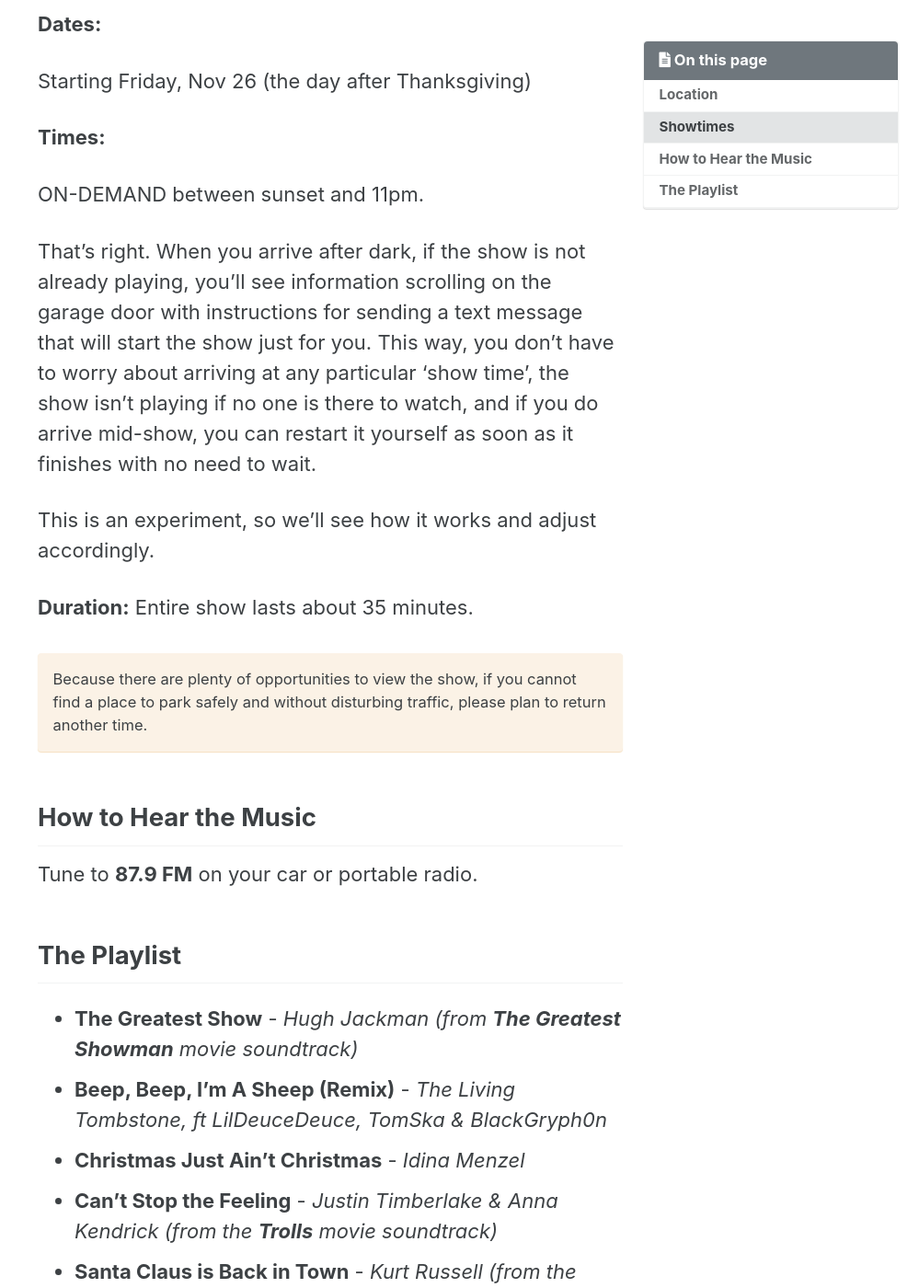
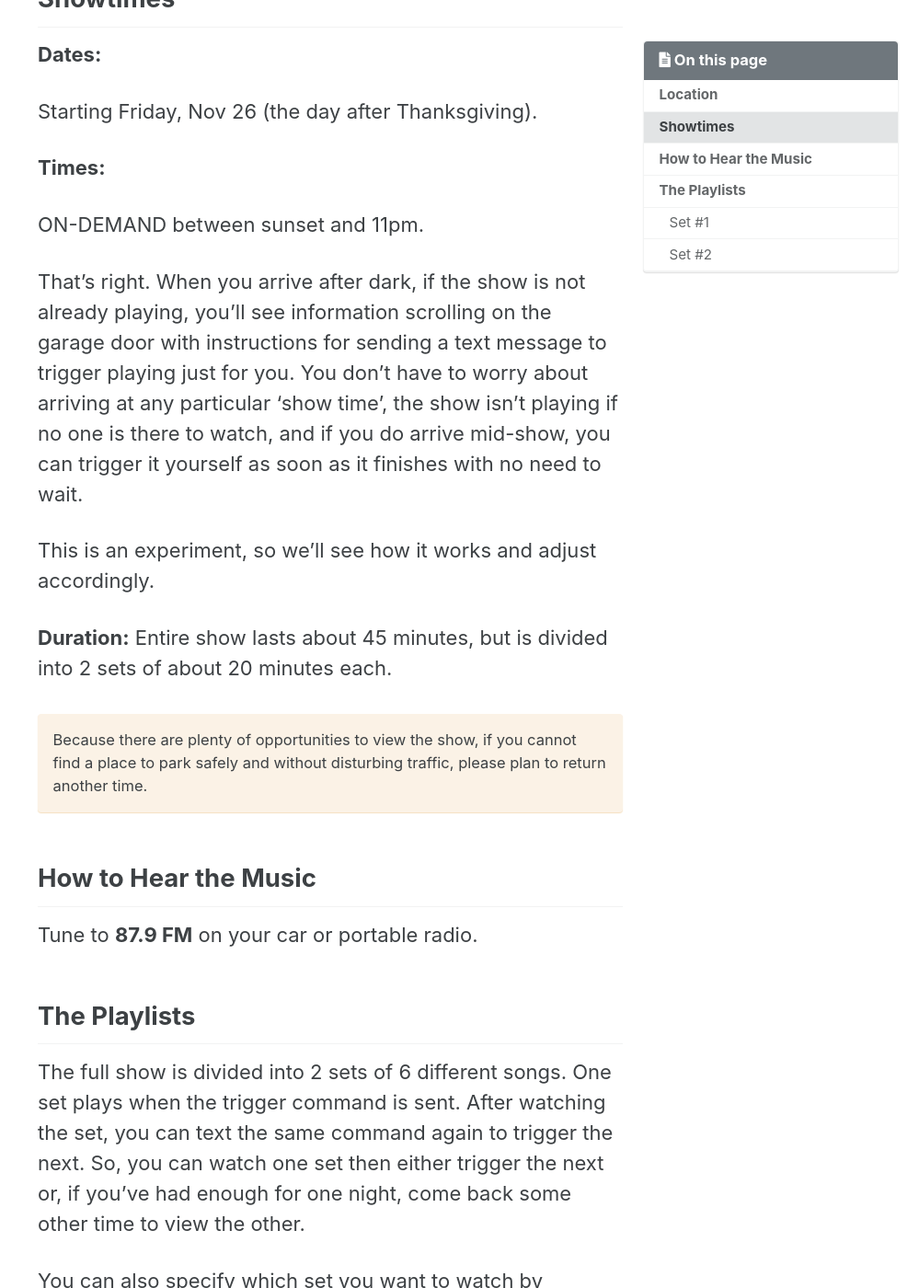
Before and after one commit to continja/sofarsogoode.github.io, a Jekyll site: the page built from _posts/2021-11-02-Christmas-2021.md, in a window 1280 px wide and 1400 px high, scrolled down 1073 px. Shown: the whole window at 92% size, without its empty margins (281-1280 px from the left). Built offline with Jekyll 4.4.1, drawn with Linux system fonts in a browser that asks for light colours; cached includes are drawn as plain includes; some of the changed text lies outside the part shown.

Commit message:
Update 2021-11-02-Christmas-2021.md

```diff
--- a/_posts/2021-11-02-Christmas-2021.md
+++ b/_posts/2021-11-02-Christmas-2021.md
@@ -27,17 +27,17 @@
 
 **Dates:**
 
-Starting Friday, Nov 26 (the day after Thanksgiving)
+Starting Friday, Nov 26 (the day after Thanksgiving).
 
 **Times:**
 
 ON-DEMAND between sunset and 11pm.
 
-That's right. When you arrive after dark, if the show is not already playing, you'll see information scrolling on the garage door with instructions for sending a text message that will start the show just for you. This way, you don't have to worry about arriving at any particular 'show time', the show isn't playing if no one is there to watch, and if you do arrive mid-show, you can restart it yourself as soon as it finishes with no need to wait.
+That's right. When you arrive after dark, if the show is not already playing, you'll see information scrolling on the garage door with instructions for sending a text message to trigger playing just for you. You don't have to worry about arriving at any particular 'show time', the show isn't playing if no one is there to watch, and if you do arrive mid-show, you can trigger it yourself as soon as it finishes with no need to wait.
 
 This is an experiment, so we'll see how it works and adjust accordingly.
 
-**Duration:** Entire show lasts about 35 minutes.
+**Duration:** Entire show lasts about 45 minutes, but is divided into 2 sets of about 20 minutes each.
 
 <div class="notice--warning">Because there are plenty of opportunities to view the show, if you cannot find a place to park safely and without disturbing traffic, please plan to return another time.</div>
 
@@ -45,16 +45,28 @@
 
 Tune to **87.9 FM** on your car or portable radio.
 
-## The Playlist
+## The Playlists
+
+The full show is divided into 2 sets of 6 different songs. One set plays when the trigger command is sent. After watching the set, you can text the same command again to trigger the next. So, you can watch one set then either trigger the next or, if you've had enough for one night, come back some other time to view the other.
+
+You can also specify which set you want to watch by appending a "1" or "2" to the end of the trigger command.
+
+### Set #1
 
 * **The Greatest Show** - *Hugh Jackman (from **The Greatest Showman** movie soundtrack)*
 * **Beep, Beep, I'm A Sheep (Remix)** - *The Living Tombstone, ft LilDeuceDeuce, TomSka & BlackGryph0n*
-* **Christmas Just Ain't Christmas** - *Idina Menzel*
-* **Can't Stop the Feeling** - *Justin Timberlake & Anna Kendrick (from the **Trolls** movie soundtrack)*
+* **Carol of the Bells / Christmas Eve (Sarajevo)** - *David Crowder Band*
+* **All I Want for Christmas Is You** - *Mariah Carey*
 * **Santa Claus is Back in Town** - *Kurt Russell (from the **Christmas Chronicles** movie soundtrack)*
-* **Zero** - *Imagine Dragons (from the **Ralph Breaks the Internet** movie soundtrack)*
-* **Christmas Every Day** - *Simple Plan*
-* **Into the Unknown** - *Panic! at the Disco (from the **Frozen II** movie soundtrack)*
 * **You Make it Feel Like Christmas** - *Gwen Stefani ft Blake Shelton*
 
+### Set #2
+
+* **Can't Stop the Feeling** - *Justin Timberlake & Anna Kendrick (from the **Trolls** movie soundtrack)*
+* **Christmas Every Day** - *Simple Plan*
+* **Zero** - *Imagine Dragons (from the **Ralph Breaks the Internet** movie soundtrack)*
+* **Christmas Just Ain't Christmas** - *Idina Menzel*
+* **Into the Unknown** - *Panic! at the Disco (from the **Frozen II** movie soundtrack)*
+* **Carol of the Bells** - *Lindsey Sterling*
+
 If you can't make it in person, we'll post videos for the whole show after New Year's Day, so check back then!
```
Also changed, not shown: other parts of _posts/2021-11-02-Christmas-2021.md (+2 -2 lines).
